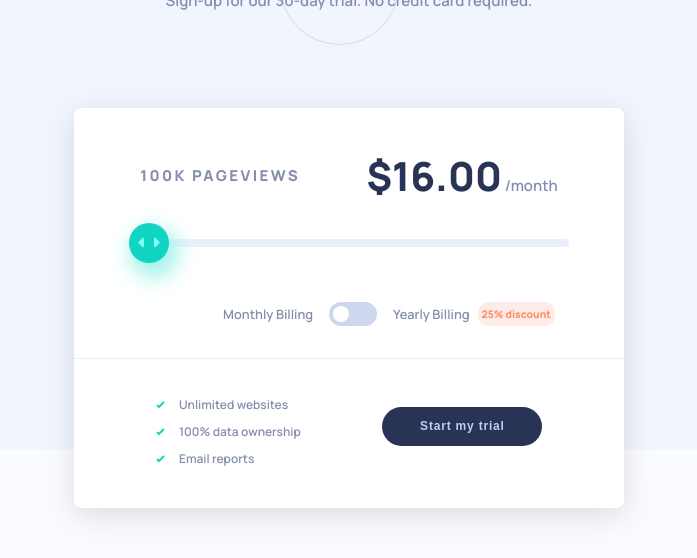
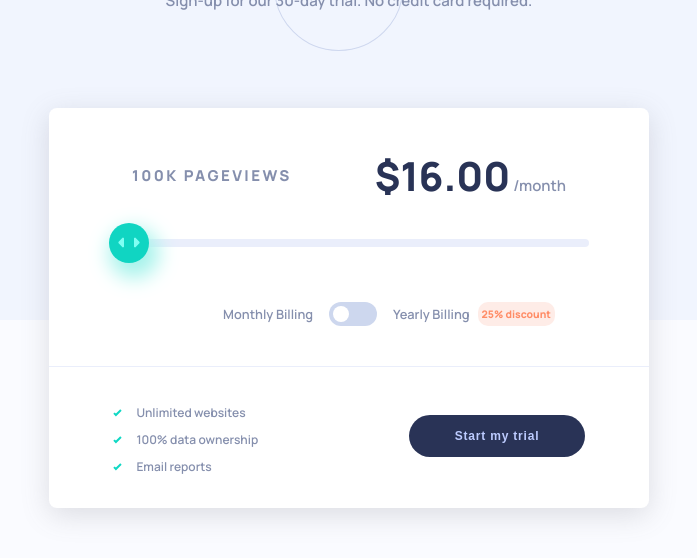
Before and after one commit to sammycaesar/interactive-pricing-component, a plain HTML site: page index.html in a window 1280 px wide. Shown: the whole page, without its empty margins (291-988 px from the left). Drawn offline with Linux system fonts and the light colour scheme.

Commit message:
Added javascript file and applied changes to CSS

```diff
--- a/index.html
+++ b/index.html
@@ -24,12 +24,12 @@
 
       <div class="pricing-card">
         <div class="pricing-info">
-          <div class="pageviews">100k Pageviews</div>
-          <div class="per-month"><span>$16.00</span> /month</div>
+          <div id="pageviews" class="pageviews">100k Pageviews</div>
+          <div id="pricing" class="per-month"><span>$16.00</span> /month</div>
         </div>
 
         <div class="slider">
-          <input class="range" type="range" min="0" max="0" />
+          <input id="range" class="range" type="range" min="0" max="0" />
         </div>
 
         <div class="billing-info">
@@ -60,5 +60,6 @@
         </div>
       </div>
     </div>
+    <script src="main.js"></script>
   </body>
 </html>
--- /dev/null
+++ b/main.js
@@ -0,0 +1,17 @@
+"use strict";
+
+//Intial Variables
+let slider = document.getElementById("range");
+let price = document.getElementById("price");
+let pageViews = document.getElementById("pageviews");
+const discount = 0.25;
+
+// Data
+let data = [
+  { pageViews: 10, price: 8 },
+  { pageViews: 50, price: 12 },
+  { pageViews: 100, price: 16 },
+  { pageViews: 100, price: 16 },
+  { pageViews: 500, price: 24 },
+  { pageViews: 1, price: 36 },
+];
--- a/style.css
+++ b/style.css
@@ -16,6 +16,7 @@ body {
   background-color: hsl(230, 100%, 99%);
   background-image: url(/images/bg-pattern.svg);
   background-repeat: no-repeat;
+  background-size: 100vw 40vh;
   display: flex;
   align-items: center;
   justify-content: center;
@@ -49,7 +50,7 @@ p {
   flex-direction: column;
   background-color: white;
   height: 400px;
-  width: 550px;
+  width: 600px;
   border-radius: 8px;
   box-shadow: rgba(100, 100, 111, 0.2) 0px 7px 29px 0px;
 }
@@ -57,12 +58,16 @@ p {
 .pricing-info,
 .features {
   display: inline-flex;
-  justify-content: space-evenly;
   margin: 3.5rem 0 2rem 0;
 }
 
+.pricing-info {
+  justify-content: space-evenly;
+}
+
 .features {
-  margin-top: 2rem;
+  margin: 2rem 4rem;
+  justify-content: space-between;
 }
 
 .pageviews {
@@ -123,7 +128,7 @@ p {
   justify-content: center;
   color: var(--color-grayish-blue);
   font-size: 0.8rem;
-  padding-bottom: 2rem;
+  padding-bottom: 2.5rem;
   border-bottom: 1px solid hsl(224, 65%, 95%);
 }
 
@@ -201,8 +206,8 @@ p {
 }
 
 .btn {
-  width: 10rem;
-  padding: 0.8rem 0.75rem;
+  width: 11rem;
+  padding: 0.9rem 0rem;
   background-color: var(--color-dark-blue);
   border-radius: 5rem;
   border: none;
@@ -210,7 +215,7 @@ p {
   font-size: 0.75rem;
   font-weight: 600;
   letter-spacing: 0.05rem;
-  margin: 1rem 0 0 0;
+  margin: 1rem 0;
 }
 
 .icon-check {
```
